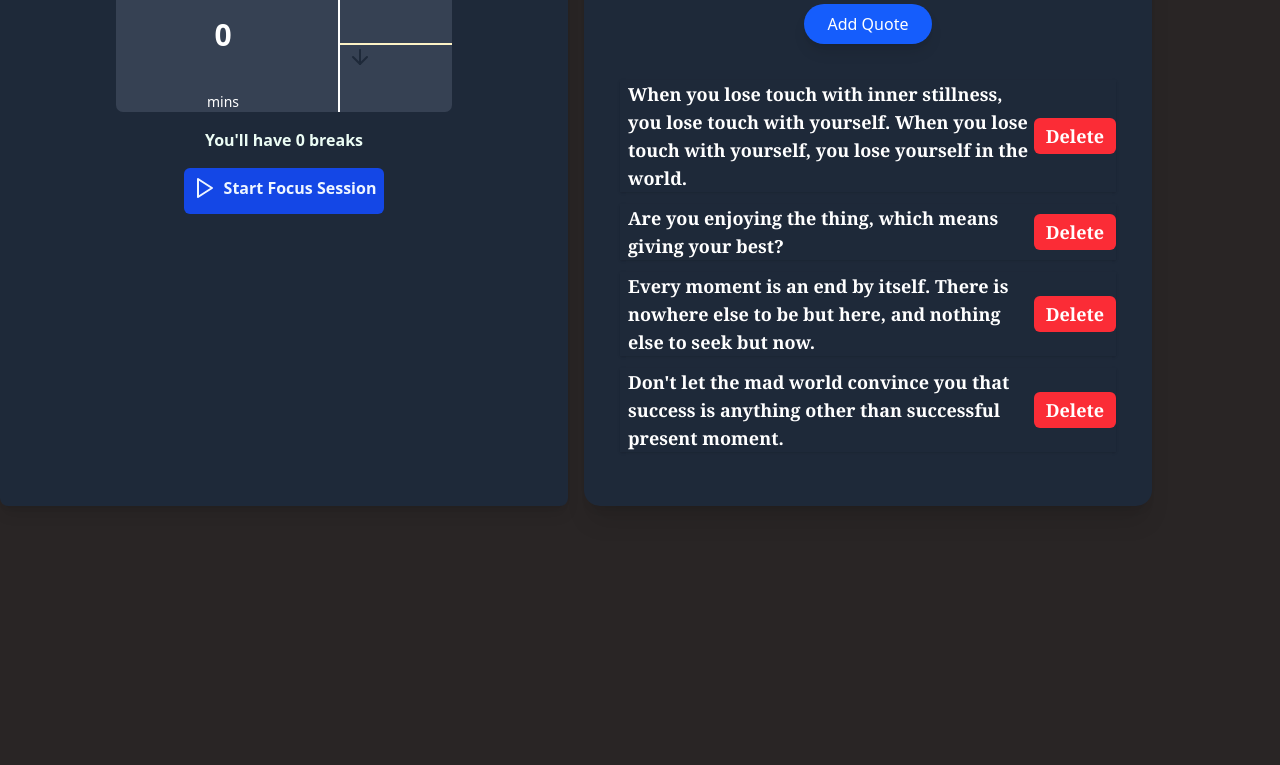
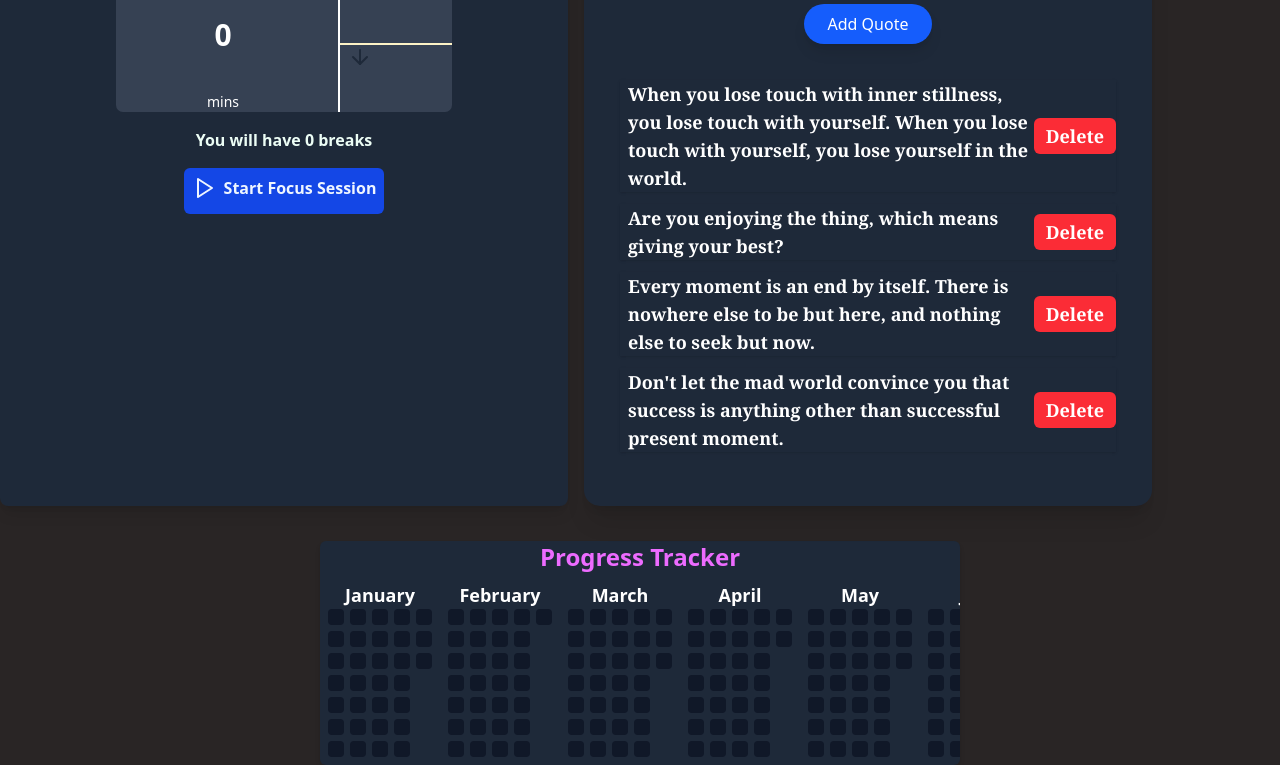
Before and after one commit to Depthabdre/StudyMode, a React (Vite) app: page / in a window 1280 px wide. Shown: the part 259-1024 px from the top of the page. Before the commit the page ends 800 px from the top, so only its background shows below. Built offline with nearby package versions, Linux system fonts and the light colour scheme.

Commit message:
Progress Tracker Begins

```diff
--- a/src/App.jsx
+++ b/src/App.jsx
@@ -198,6 +198,7 @@ export default function App() {
                 <Quotes quotes={quotes} setQuotes={setQuotes} isRun={isRun} />
 
               </main>
+              <ProgressTracker/>
               <Notification isVisible={isVisible} isBreak={isBreak} onClose={onClose} />
               </>
 
@@ -701,7 +702,7 @@ return (
 </div>
 
 <div>
-  <p className="text-emerald-50 font-semibold "> You'll have {breaks} breaks </p>
+  <p className="text-emerald-50 font-semibold ">You will have {breaks} breaks </p>
 </div>
 
 <div className="bg-blue-700 rounded-md p-2 text-blue-50 font-bold hover:scale-110 transition-transform duration-500 ease-linear">
@@ -757,3 +758,74 @@ function FloatingButton() {
     </div>
   );
 }
+
+
+
+function ProgressTracker() {
+
+  return(
+
+<>
+<section className="w-3/4 m-auto md:w-1/2 flex flex-col   text-lg text-white font-bold shadow-md  bg-gray-800  mt-4 md:m-auto rounded-md overflow-x-scroll">
+  <h1 className="m-auto text-2xl font-bold text-fuchsia-400">Progress Tracker</h1>
+<section className=" flex gap-4 overflow-x-scroll p-2 ">
+
+  <MonthTable daymonth={[1, 31]} month="January" />
+  <MonthTable daymonth={[2, 29]} month="February" />
+  <MonthTable daymonth={[3, 31]} month="March" />
+  <MonthTable daymonth={[4, 30]} month="April" />
+  <MonthTable daymonth={[5, 31]} month="May" />
+  <MonthTable daymonth={[6, 30]} month="June" />
+  <MonthTable daymonth={[7, 31]} month="July" />
+  <MonthTable daymonth={[8, 31]} month="August" />
+  <MonthTable daymonth={[9, 30]} month="September" />
+  <MonthTable daymonth={[10, 31]} month="October" />
+  <MonthTable daymonth={[11, 30]} month="November" />
+  <MonthTable daymonth={[12, 31]} month="December" />
+
+</section>
+</section>
+</>
+
+  );
+
+}
+
+function MonthTable({ daymonth , month }) {
+
+  function clickHandler(e) {
+    if (e.target.innerText == "")
+    e.target.innerText = "X";
+    else
+    e.target.innerText = "";
+  }
+
+  function buttonrender() {
+    let result = [];
+    for (let i = 0; i < daymonth[1]; i++) {
+      result.push(
+        <button
+          key={`${daymonth[0]}-${i+1}`}
+          className="w-4 h-4 bg-gray-900 rounded-sm hover:scale-125 relative text-sm text-red-600 font-extrabold"
+          onClick={clickHandler}
+
+
+
+
+
+        ></button>
+      );
+    }
+    return result;
+  }
+
+  return (
+<section>
+  <h1 className="text-center">{month}</h1>
+  <div className="grid grid-flow-col grid-rows-7 gap-1.5">
+    {buttonrender()}
+  </div>
+</section>
+
+  );
+}
```
